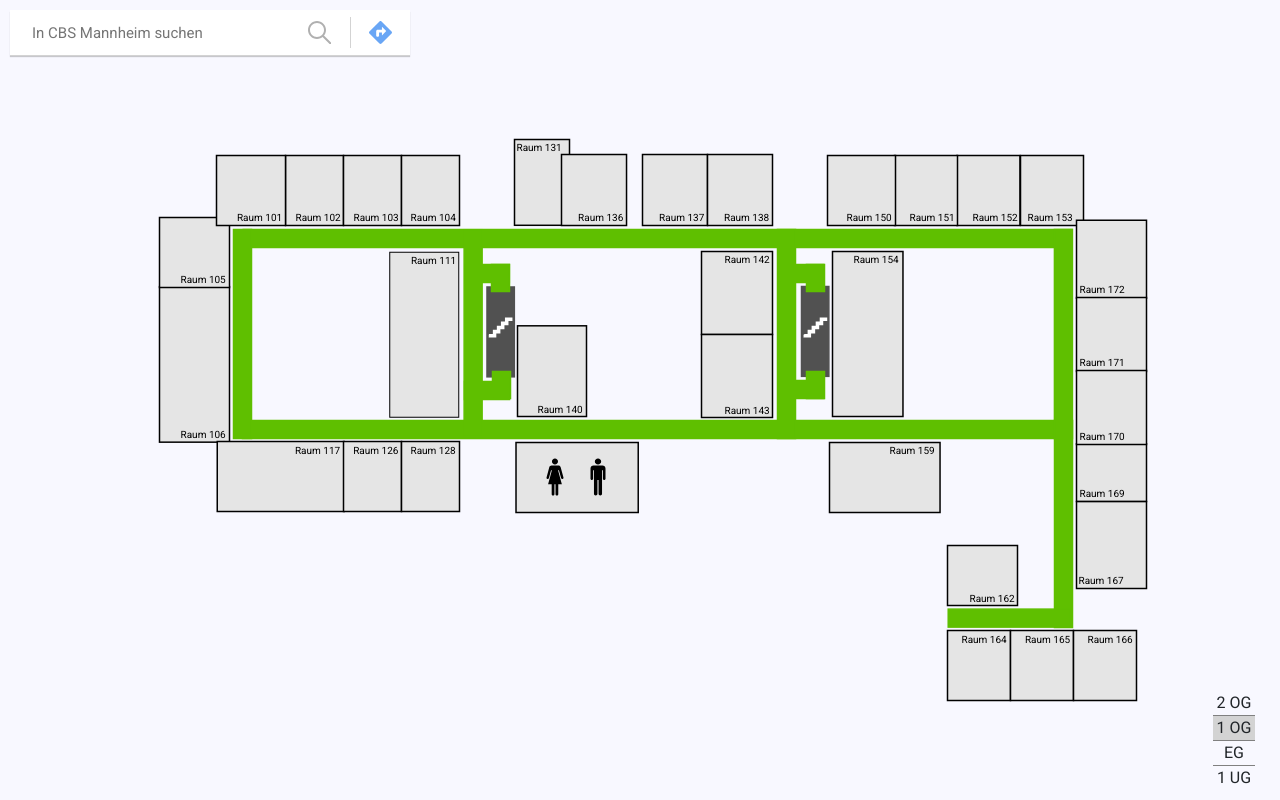
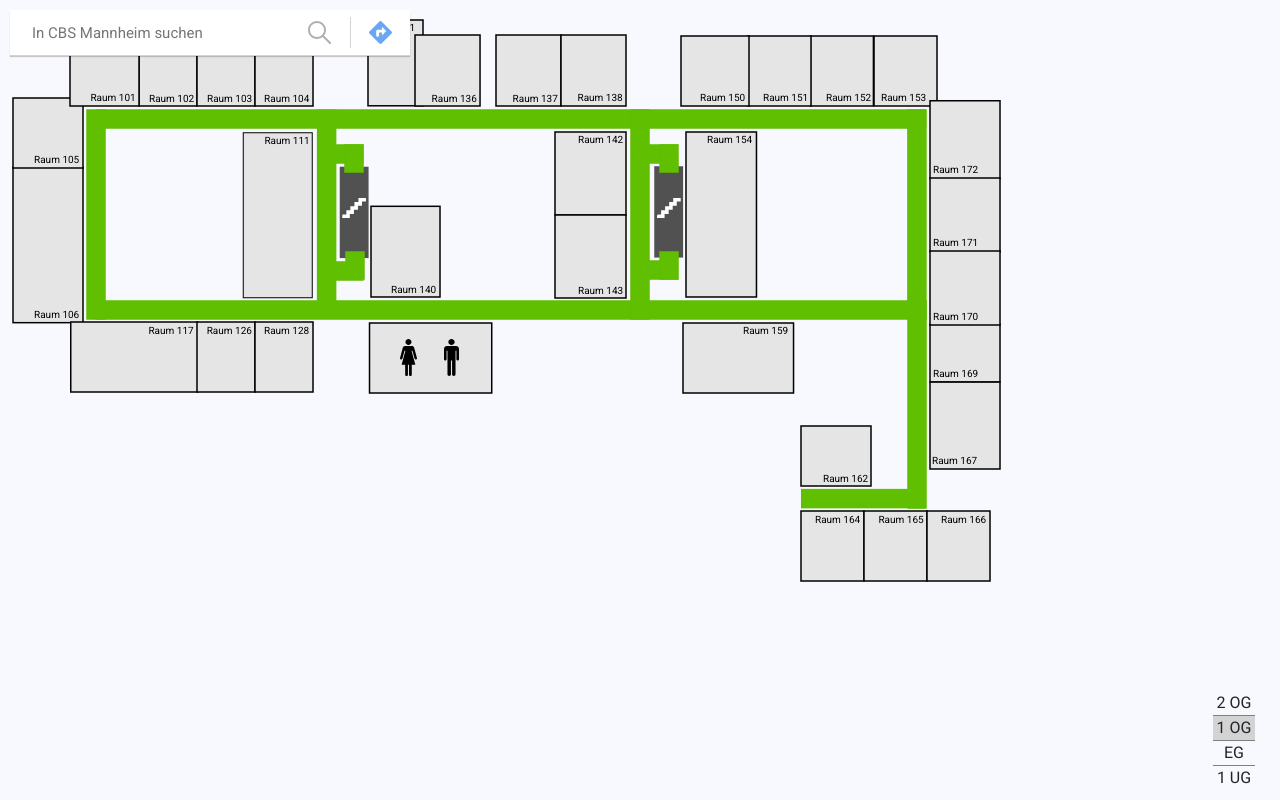
Before and after one commit to BitPhinix/CBS-School-Tour_React, a React app: page / in a window 1280 px wide. Built offline with nearby package versions, Linux system fonts and the light colour scheme; what flux would draw is missing.

Commit message:
New SvgRenderer is now in place :+1:, needs a lot of fixing :cry:

```diff
--- a/src/components/navigationSlider.tsx
+++ b/src/components/navigationSlider.tsx
@@ -1,6 +1,5 @@
 import "./navigationSlider.css";
 import * as React from "react";
-import * as SliderActions from "../actions/sliderActions";
 import sliderStore from "../stores/sliderStore";
 
 class NavigationSlider extends React.Component<{}, {visible: boolean, component: React.Component}> {
@@ -12,7 +11,7 @@ class NavigationSlider extends React.Component<{}, {visible: boolean, component:
         sliderStore.on("change", () => this.updateState());
 
         //Default state
-        this.state = {visible: false, component: null};
+        this.state = {visible: false, component: undefined};
     }
 
     componentDidMount() {
@@ -31,7 +30,7 @@ class NavigationSlider extends React.Component<{}, {visible: boolean, component:
 
         return (
             <div className={"navigationSlider " + visible}>
-                {this.state.component && this.state.component.render ? this.state.component.render(): null}
+                {this.state.component && this.state.component.render ? this.state.component.render(): undefined}
             </div>
         );
     }
--- a/src/components/svgRenderer.tsx
+++ b/src/components/svgRenderer.tsx
@@ -1,30 +1,30 @@
 import * as React from "react";
+import {Point} from "../typings";
 import {ReactElement} from "react";
-import {Point} from "../typings";
+import SvgActionBase from "../svgActions/svgActionBase";
+import ZoomToPointAction from "../svgActions/zoomToPointAction";
+import MoveSvgAction from "../svgActions/moveSvgAction";
 
-class SvgLoader extends React.Component<{}, {
+class NewSvgRenderer extends React.Component<{}, {
     inlineElements: string,
     scale: number,
     translation: Point,
     overlay: ReactElement<SVGElement>[]
-}>
-{
-    svg;
-    mousePressed: boolean;
-    lastMousePos = {} as Point;
-    lastTouches: TouchList;
-    mapContainer;
+}> {
+    svg: SVGSVGElement;
 
-    lastUpdate: number = Date.now();
-
-    targetState: {scale: number, translation: Point};
+    private lastUpdate: number = Date.now();
+    private actionQue: SvgActionBase[] = [];
+    private currentAction: SvgActionBase;
+	private mousePressed: boolean;
+	private lastMousePos: Point;
+	private lastTouches: TouchList;
 
     constructor(props) {
     	super(props);
 
 		//Default state
 		this.state = {inlineElements: "", scale: 1, translation: {x: 0, y: 0}, overlay: []};
-        this.targetState = this.state;
 
 		//Add event listener
 		window.addEventListener("mouseup", () => this.mousePressed = false);
@@ -32,32 +32,10 @@ class SvgLoader extends React.Component<{}, {
 		window.addEventListener("mousemove", (event) => this.onMouseMove(event));
 
 		//Prevent all multi-touch events
-        window.document.addEventListener("touchstart", (event) => SvgLoader.onWindowTouch(event), false);
+		window.document.addEventListener("touchstart", (event) => this.onWindowTouch(event), false);
+
+		//Request a AnimationFrame
 		window.requestAnimationFrame(() => this.update());
-    }
-
-    update() {
-        window.requestAnimationFrame(() => this.update());
-
-        const deltaTime = (Date.now() - this.lastUpdate) / 100;
-        this.lastUpdate = Date.now();
-
-        const deltaX = (this.targetState.translation.x - this.state.translation.x) * deltaTime;
-        const deltaY = (this.targetState.translation.y - this.state.translation.y) * deltaTime;
-        const scaleDelta = (this.targetState.scale - this.state.scale) * deltaTime;
-
-        this.setState({
-            scale: this.state.scale + scaleDelta,
-            translation: {
-                x: this.state.translation.x + deltaX,
-                y: this.state.translation.y + deltaY
-            }
-        });
-    }
-
-    componentDidMount() {
-        //Load default svg
-        this.load("./svg/1.svg");
 	}
 
 	setOverlay(overlay: ReactElement<SVGElement>[]) {
@@ -74,161 +52,137 @@ class SvgLoader extends React.Component<{}, {
 			});
 	}
 
-    static onWindowTouch(event){
-        //If the the event is multi-touch
-        if(event.touches.length > 1)
-        //Prevent the default behavior
-            event.preventDefault()
+	processAction(action: SvgActionBase) {
+        //If action does not need to be run instantly
+        if(!action.runInstant) {
+            //Add action to que
+            this.actionQue.push(action);
+
+            //return
+            return;
         }
 
-    load(path: string) {
-        //Crate new XMLHttpRequest
-        const xmlRequest = new XMLHttpRequest();
+        //Clear que
+        this.actionQue = [];
 
-        //This function will be called when call is complete
-        xmlRequest.onload = () => {
-            //Remove enclosing svg tags (just get content)
-            const svgContent = xmlRequest.responseText.replace(new RegExp("<svg.*>|<\/svg.*>"), "");
+        //Set currentAction to action
+        this.currentAction = action;
 
-            //Set inlineElements
-            this.setState({inlineElements: svgContent});
-
-            //Reset view
-            this.resetView();
-        };
-
-        //Make call (async)
-        xmlRequest.open("GET", path, true);
-        xmlRequest.send(null);
+        //Call initialize
+        this.currentAction.initialize(this);
     }
 
-    moveSvg(deltaX: number, deltaY: number) {
-        //Update state
-        this.targetState.translation.x -= deltaX;
-        this.targetState.translation.y -= deltaY;
+    private update() {
+        //Get current time
+        const currentTime = Date.now();
+
+        //Calculate deltaTime
+        const deltaTime = currentTime - this.lastUpdate;
+
+        //Update lastUpdate
+        this.lastUpdate = currentTime;
+
+        //If currentAction is undefined or currentAction.update() returns false or currentAction is skip-able and the que isn´t empty
+        if(!this.currentAction || !this.currentAction.update(this, deltaTime) || this.currentAction.skipAble && this.actionQue.length > 0)
+            //Get next action from que
+            this.currentAction = this.getNextAction();
+
+        //Request a new AnimationFrame
+        window.requestAnimationFrame(() => this.update());
     }
 
+    private getNextAction() {
+        //If que is empty
+        if(this.actionQue.length == 0)
+            //Return nothing
+            return;
 
-    resetView() {
-        //Get mapContainer BoundingRect
-        const boundingRect = this.mapContainer.getBoundingClientRect();
+        //Get next element in que
+        const nextElement = this.actionQue.pop();
 
-        //Zoom to the center of it
-        this.zoomToPoint({
-            x: boundingRect.width / 2,
-            y: boundingRect.height / 2
-        }, 1);
+        //Call initialize
+        nextElement.initialize(this);
+
+        //return nextElement
+        return nextElement;
     }
 
-    zoomToPoint(point: Point, scale: number) {
-        console.log(point);
-
-        //Move svg
-        this.targetState.translation.x = this.svg.clientWidth / 2 - point.x;
-        this.targetState.translation.y = this.svg.clientHeight / 2 - point.y;
-
-        //Zoom to screen center
-        this.zoomToScreenPoint({
-            x: this.svg.clientWidth / 2,
-            y: this.svg.clientHeight / 2
-        }, scale - this.targetState.scale);
+	//region EventHandlers
+	private onWheel(event) {
+		this.processAction(new ZoomToPointAction(event.deltaY / -400, {
+			x: event.pageX - this.svg.getBoundingClientRect().left,
+			y: event.pageY - this.svg.getBoundingClientRect().top
+		}, true));
 	}
 
-    zoomToScreenPoint(point: Point, scaleDelta: number) {
-        //Calculate new scale an constrain it
-        const newScale = Math.min(Math.max(this.targetState.scale + scaleDelta, 0.7), 5);
+	private onMouseDown(event) {
+		//Set mousePressed to true
+		this.mousePressed = true;
 
-        //This formula was 3h of work ^^
-        const deltaX = (point.x / this.targetState.scale) * (1 - this.targetState.scale) - (point.x / newScale) * (1 - newScale);
-        const deltaY = (point.y / this.targetState.scale) * (1 - this.targetState.scale) - (point.y / newScale) * (1 - newScale);
-
-        //Update targetScale and move svg
-        this.targetState.scale = newScale;
-        this.moveSvg(deltaX, deltaY);
+		//Set lastMouse for delta calculations
+		this.lastMousePos = {
+			x: event.screenX,
+			y: event.screenY
+		};
 	}
 
-    static getDistance(touch1: Touch, touch2: Touch) {
-        //Calculate and return the distance between the tow points
-        return Math.sqrt(Math.pow(touch1.screenX - touch2.screenX, 2) + Math.pow(touch1.screenY - touch2.screenY, 2));
-    }
-
-    updateTouchState(event) {
+	private updateTouchState(event) {
 		//Save current touch-state as lastTouches
 		this.lastTouches = event.touches;
 	}
 
-    onWheel(event) {
-        //Calculate mouse position relative to element
-        const deltaX = event.pageX - this.svg.getBoundingClientRect().left;
-        const deltaY = event.pageY - this.svg.getBoundingClientRect().top;
+	private onTouchMove(event) {
+		//Pinch (2 finger input)
+		if(this.lastTouches.length == 2) {
+			//Calculate the distance between the old touches and the the distance between the new ones
+			const oldDistance = this.getDistance(this.lastTouches[0], this.lastTouches[1]);
+			const newDistance = this.getDistance(event.touches[0], event.touches[1]);
 
-        //Zoom to mouse position
-        this.zoomToScreenPoint({x: deltaX, y: deltaY}, -event.deltaY / 400);
-
-        //Prevent default (otherwise entire page would zoom in)
-        event.preventDefault();
+			//Zoom to the center-point
+			this.processAction(new ZoomToPointAction((newDistance - oldDistance) / 300, {
+				x: (event.touches[0].screenX + event.touches[1].screenX) / 2,
+				y: (event.touches[0].screenY + event.touches[1].screenY) / 2
+			}, true));
 		}
 
-    onMouseMove(event) {
+		//Pan (1 finger input)
+		else if(this.lastTouches.length == 1)
+			//Calculate the difference between the old and the new input and move appropriately
+			this.processAction(new MoveSvgAction(this.lastTouches[0].screenX - event.touches[0].screenX, this.lastTouches[0].screenY - event.touches[0].screenY, true));
+
+		//Save current touch-state
+		this.updateTouchState(event);
+	}
+
+	private onMouseMove(event) {
 		//If mouse isn´t pressed
 		if(!this.mousePressed)
 			return;
 
-        //Calculate movement deltas under consideration of the scale
-        const deltaX = (this.lastMousePos.x - event.screenX) / this.targetState.scale;
-        const deltaY = (this.lastMousePos.y - event.screenY) / this.targetState.scale;
-
-        //Move SVG
-        this.moveSvg(deltaX, deltaY);
+		//Calculate movement deltas under consideration of the scale and move appropriately
+		this.processAction(new MoveSvgAction(-this.lastMousePos.x + event.screenX, -this.lastMousePos.y + event.screenY, true));
 
 		//Set lastMouseXPos, lastMouseYPos for delta calculations
 		this.lastMousePos.x = event.screenX;
 		this.lastMousePos.y = event.screenY;
 	}
 
-    onMouseDown(event) {
-        //Set mousePressed to true
-        this.mousePressed = true;
+	private onWindowTouch(event) {
+		//If the the event is multi-touch
+		if(event.touches.length > 1)
+			//Prevent the default behavior
+			event.preventDefault()
+	}
+	//endregion
 
-        //Set lastMouseXPos, lastMouseYPos for delta calculations
-        this.lastMousePos.x = event.screenX;
-        this.lastMousePos.y = event.screenY;
-    }
-
-    //lastTouches.length will always equal event.touches.length when this function is called !!
-    onTouchMove(event) {
-        //Pinch (2 finger input)
-        if(this.lastTouches.length == 2) {
-            //Calculate the distance between the old touches and the the distance between the new ones
-            const oldDistance = SvgLoader.getDistance(this.lastTouches[0], this.lastTouches[1]);
-            const newDistance = SvgLoader.getDistance(event.touches[0], event.touches[1]);
-
-            //Get the center-point of the tow touches
-            const x = (event.touches[0].screenX + event.touches[1].screenX) / 2;
-            const y = (event.touches[0].screenY + event.touches[1].screenY) / 2;
-
-            //Zoom to the center-point
-            this.zoomToScreenPoint({x, y}, (newDistance - oldDistance) / 300);
-        }
-
-        //Pan (1 finger input)
-        else if(this.lastTouches.length == 1) {
-            //Calculate the difference between the old and the new input
-            const deltaX = (this.lastTouches[0].screenX - event.touches[0].screenX) / this.targetState.scale;
-            const deltaY = (this.lastTouches[0].screenY - event.touches[0].screenY) / this.targetState.scale;
-
-            //Move svg
-            this.moveSvg(deltaX, deltaY);
-        }
-
-        //Save current touch-state
-        this.updateTouchState(event);
+	getDistance(touch1: Touch, touch2: Touch) {
+		//Calculate and return the distance between the tow points
+		return Math.sqrt(Math.pow(touch1.screenX - touch2.screenX, 2) + Math.pow(touch1.screenY - touch2.screenY, 2));
 	}
 
     render() {
         return (
-            <svg preserveAspectRatio="none" width="100%" height="100%"
-                 ref={(svg) => this.svg = svg}
+            <svg ref={(svg) => this.svg = svg} preserveAspectRatio="none" width="100%" height="100%"
 				 onWheel={(event) => this.onWheel(event)}
 				 onMouseDown={(event) => this.onMouseDown(event)}
 				 onTouchStart={(event) => this.updateTouchState(event)}
@@ -237,9 +191,7 @@ class SvgLoader extends React.Component<{}, {
                 <g transform={
                     "scale(" + this.state.scale + ") " +
                     "translate(" + this.state.translation.x + ", " + this.state.translation.y + ") "}>
-
-                    <g dangerouslySetInnerHTML={{__html: this.state.inlineElements}}
-                       ref={(container) => this.mapContainer = container}/>
+                    <g dangerouslySetInnerHTML={{__html: this.state.inlineElements}}/>
                     <g>{this.state.overlay}</g>
                 </g>
             </svg>
@@ -247,4 +199,4 @@ class SvgLoader extends React.Component<{}, {
     }
 }
 
-export default SvgLoader;
+export default NewSvgRenderer;
--- a/src/svgActions/svgActionBase.ts
+++ b/src/svgActions/svgActionBase.ts
@@ -1,4 +1,4 @@
-import NewSvgRenderer from "../components/newSvgRenderer";
+import NewSvgRenderer from "../components/svgRenderer";
 
 abstract class SvgActionBase {
     abstract initialize(svgRenderer: NewSvgRenderer);
--- a/src/utils/autoComplete.ts
+++ b/src/utils/autoComplete.ts
@@ -49,8 +49,8 @@ class NavigationHelper {
             //Return result
             return searchResults[0];
 
-        //Nothing was found, return null
-        return null;
+        //Nothing was found, return undefined
+        return undefined;
     }
 
     private static getNumber(text: string) {
```
Also changed, not shown: src/components/map.tsx (+4 -3 lines), src/components/newSvgRenderer.tsx (deleted, +0 -95 lines), src/svgActions/changeFloorAction.ts (+6 -6 lines), src/svgActions/moveSvgAction.ts (+12 -17 lines), src/svgActions/zoomToPointAction.ts (+10 -11 lines), src/utils/navigator.ts (+4 -4 lines), src/utils/svgDraw.tsx (+4 -5 lines), src/utils/untis.ts (+32 -23 lines). Lines whose indentation alone changed are shown as unchanged.
